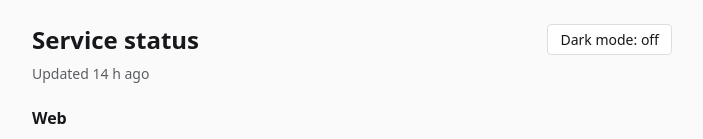
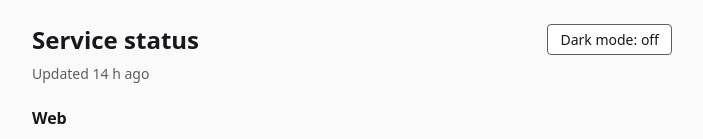
Before and after one commit to LorenzoWynberg/beacon, a plain HTML site: page index.html in a window 1280 px wide. Shown: the top 139 px of the page, without its empty margins (288-991 px from the left). Drawn offline with Linux system fonts and the light colour scheme.

Commit message:
fix: toggle border uses --muted for 3:1 contrast
Assisted-by: Trinity/Auditor:claude-sonnet-5-5

```diff
--- a/styles.css
+++ b/styles.css
@@ -96,7 +96,7 @@ header .theme-toggle {
   padding: var(--spacing-1) var(--spacing-3);
   background: var(--surface);
   color: var(--foreground);
-  border: 1px solid var(--border);
+  border: 1px solid var(--muted);
   border-radius: var(--radius);
   font: inherit;
   font-size: var(--text-sm);
```
